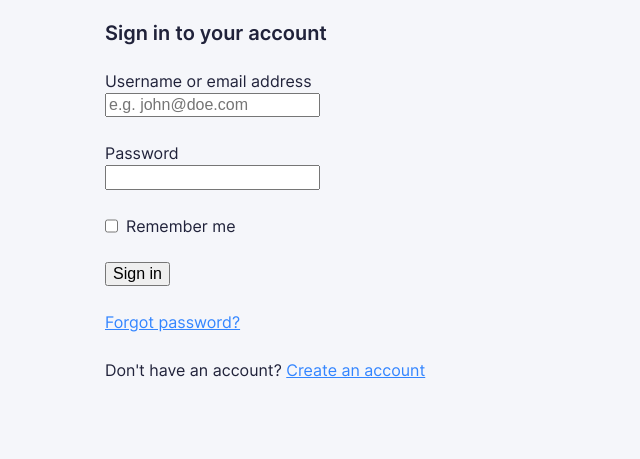
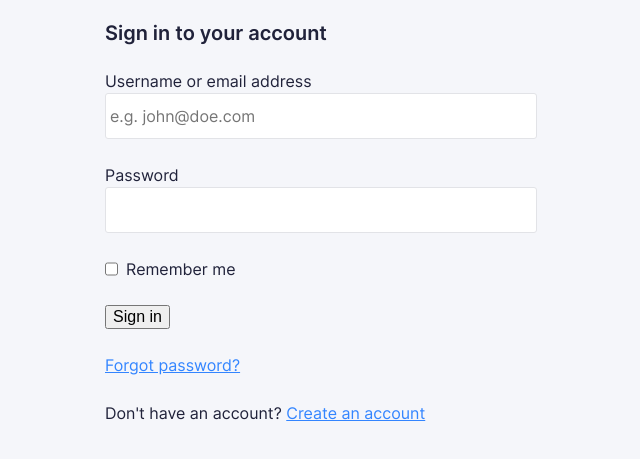
Before and after one commit to nmct-create3/login-form-design-ClaeysKobe, a plain HTML site: page index.html in a window 1280 px wide. Shown: the part 75-534 px from the top of the page, without its empty margins (319-959 px from the left). Drawn offline with Linux system fonts and the light colour scheme.

Commit message:
feat: input forms

```diff
--- a/css/screen.css
+++ b/css/screen.css
@@ -494,7 +494,22 @@ input {
     Class to put on all input="text" like form inputs
 */
 
-.c-input {}
+.c-input {
+    /* ZEER HANDIG DEZE RESET VOOR VERSCHILLENDE BROWSERS */
+    -webkit-appearance: none;
+    -moz-appearance: none;
+    appearance: none;
+    width: 100%;
+    border-width: 1px;
+    border-style: solid;
+    border-color: #E2E3E7;
+    padding: 10px 0px 10px 4px;
+    border-radius: 3px;
+    font: inherit;
+    color: inherit;
+    font-size: 16px;
+    line-height: 24px;
+}
 
 .c-input:focus {}
 
--- a/index.html
+++ b/index.html
@@ -38,14 +38,14 @@
                         <label for="username">
                             Username or email address
                         </label>
-                        <input type="email" name="username" id="username"
+                        <input class="c-input" type="email" name="username" id="username"
                             placeholder="e.g. john@doe.com" required>
                     </p>
                     <p class="c-form-field">
                         <label for="password">
                             Password
                         </label>
-                        <input type="password" name="password" id="password"
+                        <input class="c-input" type="password" name="password" id="password"
                             required>
                     </p>
                     <p class="c-form-field c-form-field--option">
```
